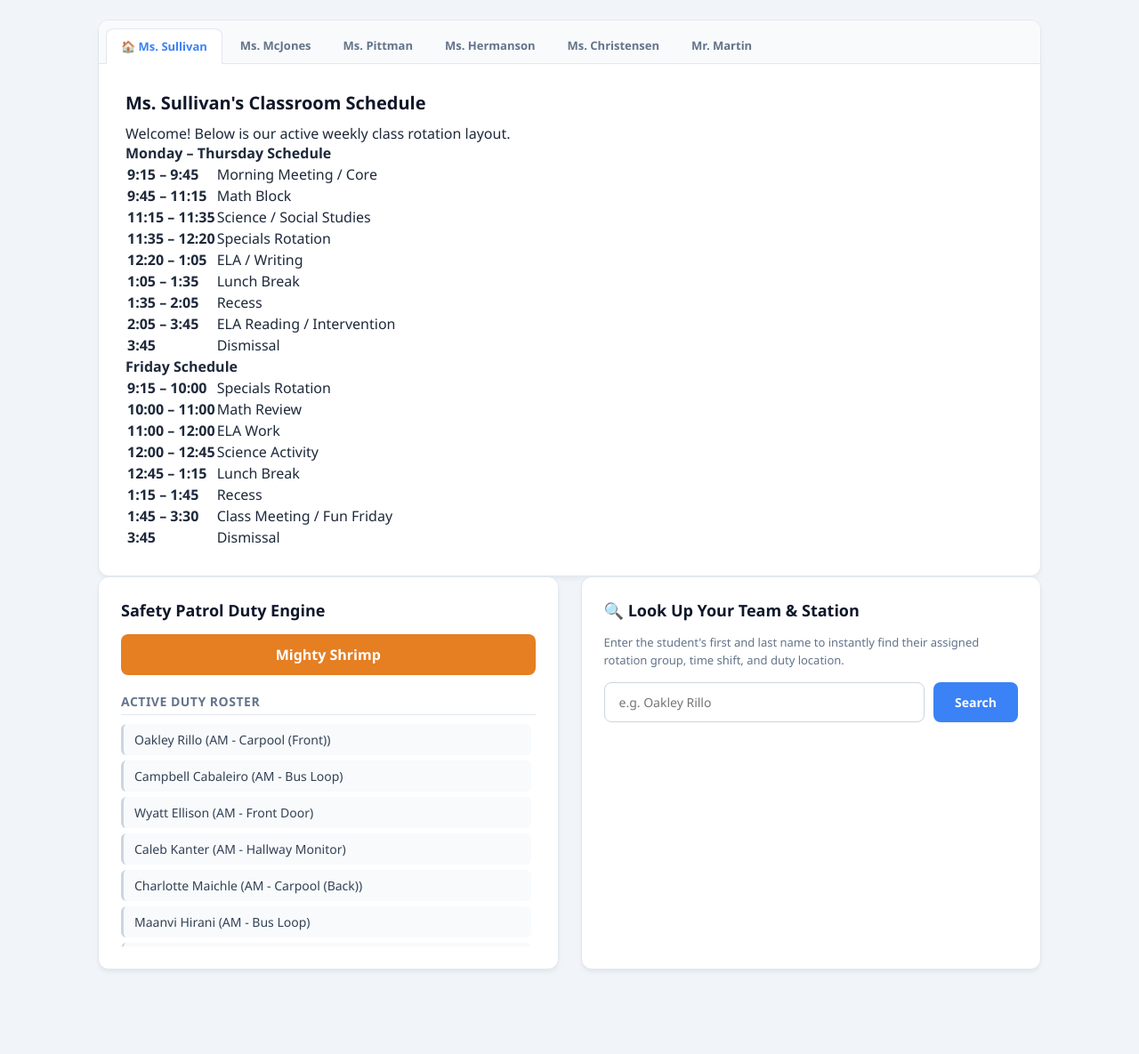
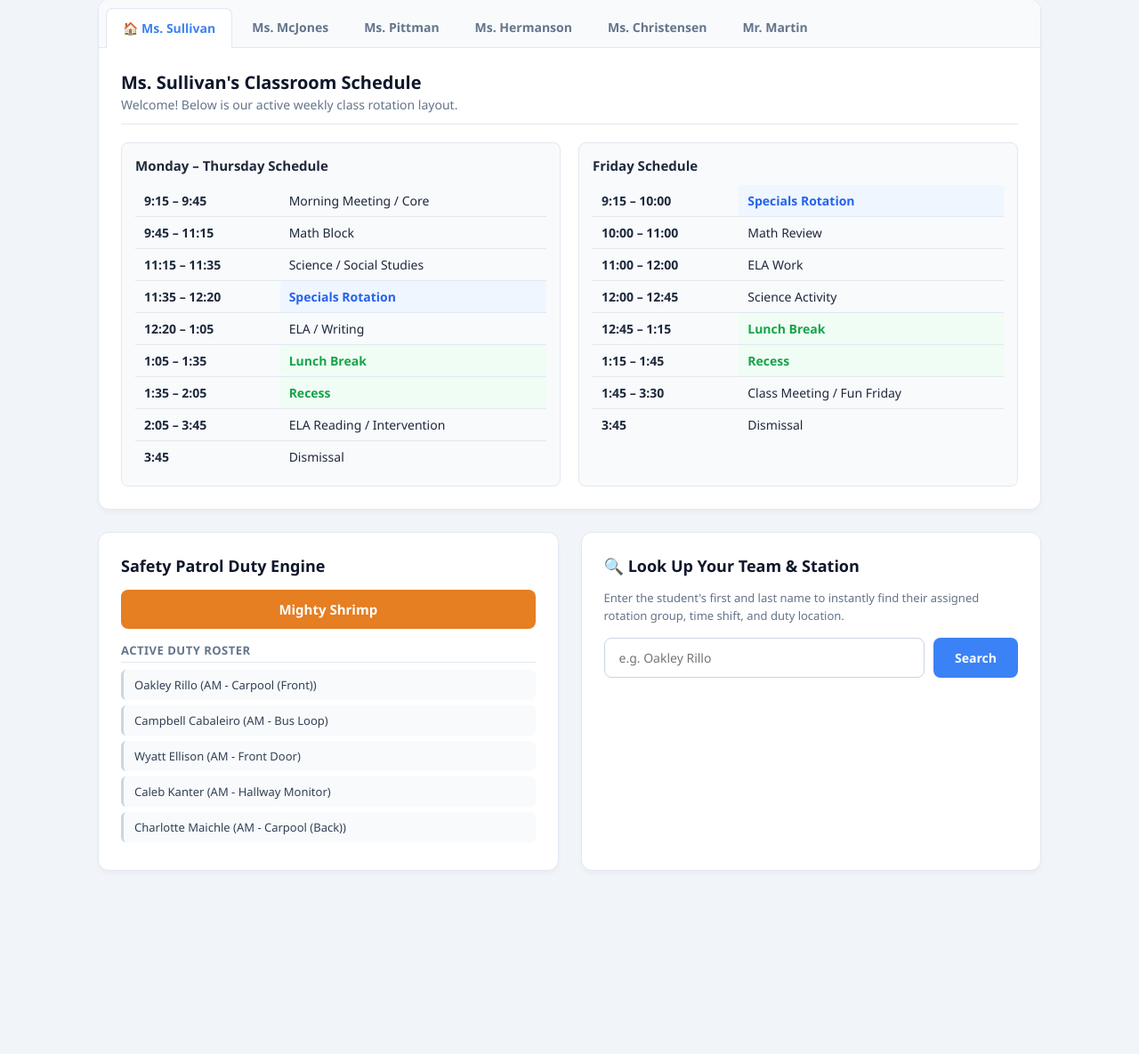
Before and after one commit to dimalazarev2704-wq/oce-5th-grade-hub, a plain HTML site: page index.html in a window 1280 px wide. Shown: the part 180-1365 px from the top of the page at 89% size. After the commit the page ends 1244 px from the top, so only its background shows below. Drawn offline with Linux system fonts and the light colour scheme.

Commit message:
Update style.css

```diff
--- a/style.css
+++ b/style.css
@@ -15,20 +15,20 @@ body {
 header {
     text-align: center;
     background-color: #ffffff;
-    padding: 30px 20px;
+    padding: 25px 20px;
     border-bottom: 1px solid #e2e8f0;
     box-shadow: 0 1px 3px rgba(0,0,0,0.02);
 }
 
 header h1 {
     color: #0f172a;
-    font-size: 28px;
+    font-size: 26px;
     font-weight: 800;
 }
 
 header h2 {
     color: #3b82f6;
-    font-size: 16px;
+    font-size: 15px;
     margin-top: 5px;
     font-weight: 600;
 }
@@ -36,137 +36,29 @@ header h2 {
 .date-badge {
     display: inline-block;
     background-color: #f1f5f9;
-    padding: 6px 16px;
+    padding: 6px 14px;
     border-radius: 20px;
-    margin-top: 15px;
-    font-size: 14px;
+    margin-top: 12px;
+    font-size: 13px;
     font-weight: 500;
     color: #64748b;
 }
 
 .container {
     max-width: 1100px;
-    margin: 30px auto;
+    margin: 25px auto;
     padding: 0 20px;
+    display: flex;
+    flex-direction: column;
+    gap: 25px;
 }
 
-/* Dashboard Grid Component */
-.dashboard-grid {
-    display: grid;
-    grid-template-columns: 1fr 1fr;
-    gap: 25px;
-    margin-bottom: 35px;
-}
-
-@media (max-width: 768px) {
-    .dashboard-grid {
-        grid-template-columns: 1fr;
-    }
-}
-
-.card {
-    background: #ffffff;
-    border-radius: 12px;
-    padding: 25px;
-    box-shadow: 0 4px 6px -1px rgba(0,0,0,0.05), 0 2px 4px -1px rgba(0,0,0,0.03);
-    border: 1px solid #e2e8f0;
-}
-
-.card h3 {
-    font-size: 18px;
-    font-weight: 700;
-    color: #0f172a;
-    margin-bottom: 15px;
-}
-
-/* Live Status Badge Styling */
-.team-status-badge {
-    padding: 12px;
-    text-align: center;
-    border-radius: 8px;
-    font-weight: 800;
-    font-size: 16px;
-    margin-bottom: 20px;
-    transition: background-color 0.3s ease;
-}
-
-.card h4 {
-    font-size: 14px;
-    color: #64748b;
-    text-transform: uppercase;
-    letter-spacing: 0.5px;
-    margin-bottom: 10px;
-    border-bottom: 1px solid #e2e8f0;
-    padding-bottom: 5px;
-}
-
-/* Roster Lists Layout */
-.roster-list-container {
-    list-style-type: none;
-    max-height: 250px;
-    overflow-y: auto;
-    padding-right: 5px;
-}
-
-.roster-list-container li {
-    padding: 8px 12px;
-    background: #f8fafc;
-    margin-bottom: 6px;
-    border-radius: 6px;
-    font-size: 14px;
-    color: #334155;
-    border-left: 3px solid #cbd5e1;
-}
-
-/* Search Bar Formatting Layout */
-.search-instructions {
-    font-size: 13px;
-    color: #64748b;
-    line-height: 1.5;
-    margin-bottom: 15px;
-}
-
-.search-bar-row {
-    display: flex;
-    gap: 10px;
-}
-
-#student-search {
-    flex: 1;
-    padding: 12px 16px;
-    border-radius: 8px;
-    border: 1px solid #cbd5e1;
-    font-size: 14px;
-    outline: none;
-    transition: border-color 0.2s;
-}
-
-#student-search:focus {
-    border-color: #3b82f6;
-}
-
-.btn-search {
-    background-color: #3b82f6;
-    color: white;
-    border: none;
-    padding: 12px 24px;
-    border-radius: 8px;
-    font-weight: 600;
-    cursor: pointer;
-    font-size: 14px;
-    transition: background-color 0.2s;
-}
-
-.btn-search:hover {
-    background-color: #2563eb;
-}
-
-/* Classroom Navigation Tabs */
+/* Tab Navigation Wrapper Component */
 .tabs-container {
     background: white;
     border-radius: 12px;
     border: 1px solid #e2e8f0;
-    box-shadow: 0 4px 6px -1px rgba(0,0,0,0.05);
+    box-shadow: 0 4px 6px -1px rgba(0,0,0,0.04);
     overflow: hidden;
 }
 
@@ -182,8 +74,8 @@ header h2 {
 .tab-btn {
     background: none;
     border: none;
-    padding: 10px 16px;
-    font-size: 13px;
+    padding: 12px 18px;
+    font-size: 14px;
     font-weight: 600;
     color: #64748b;
     cursor: pointer;
@@ -205,18 +97,199 @@ header h2 {
     top: 1px;
 }
 
-/* Tab Display Panels */
+/* Tab Panel Display Framework */
 .tab-content {
     display: none;
-    padding: 30px;
+    padding: 25px;
 }
 
 .tab-content.active-content {
     display: block;
 }
 
-.tab-content h3 {
-    margin-bottom: 10px;
+.schedule-header {
+    margin-bottom: 20px;
+    border-bottom: 1px solid #e2e8f0;
+    padding-bottom: 12px;
+}
+
+.schedule-header h3 {
     font-size: 20px;
     color: #0f172a;
 }
+
+.schedule-header p {
+    font-size: 14px;
+    color: #64748b;
+    margin-top: 2px;
+}
+
+/* Schedule Table Grid Layout */
+.schedule-grid {
+    display: grid;
+    grid-template-columns: 1fr 1fr;
+    gap: 20px;
+}
+
+@media (max-width: 768px) {
+    .schedule-grid {
+        grid-template-columns: 1fr;
+    }
+}
+
+.schedule-block {
+    background: #f8fafc;
+    border: 1px solid #e2e8f0;
+    border-radius: 8px;
+    padding: 15px;
+}
+
+.schedule-block h4 {
+    font-size: 15px;
+    color: #1e293b;
+    margin-bottom: 12px;
+    font-weight: 700;
+}
+
+.schedule-table {
+    width: 100%;
+    border-collapse: collapse;
+    font-size: 14px;
+}
+
+.schedule-table td {
+    padding: 8px 10px;
+    border-bottom: 1px solid #e2e8f0;
+}
+
+.schedule-table tr:last-child td {
+    border-bottom: none;
+}
+
+/* Schedule Colors Highlights */
+.highlight-blue {
+    color: #2563eb;
+    font-weight: 600;
+    background-color: #eff6ff;
+    border-radius: 4px;
+    padding: 2px 6px;
+}
+
+.highlight-green {
+    color: #16a34a;
+    font-weight: 600;
+    background-color: #f0fdf4;
+    border-radius: 4px;
+    padding: 2px 6px;
+}
+
+.placeholder-text {
+    color: #64748b;
+    font-style: italic;
+    padding: 20px 0;
+}
+
+/* Dashboard Widgets Split System */
+.dashboard-grid {
+    display: grid;
+    grid-template-columns: 1fr 1fr;
+    gap: 25px;
+}
+
+@media (max-width: 768px) {
+    .dashboard-grid {
+        grid-template-columns: 1fr;
+    }
+}
+
+.card {
+    background: #ffffff;
+    border-radius: 12px;
+    padding: 25px;
+    box-shadow: 0 4px 6px -1px rgba(0,0,0,0.04);
+    border: 1px solid #e2e8f0;
+}
+
+.card h3 {
+    font-size: 18px;
+    font-weight: 700;
+    color: #0f172a;
+    margin-bottom: 15px;
+}
+
+/* Safety Patrol Live Badges */
+.team-status-badge {
+    padding: 12px;
+    text-align: center;
+    border-radius: 8px;
+    font-weight: 800;
+    font-size: 15px;
+    margin-bottom: 15px;
+}
+
+.card h4 {
+    font-size: 13px;
+    color: #64748b;
+    text-transform: uppercase;
+    letter-spacing: 0.5px;
+    margin-bottom: 8px;
+    border-bottom: 1px solid #e2e8f0;
+    padding-bottom: 4px;
+}
+
+.roster-list-container {
+    list-style-type: none;
+    max-height: 200px;
+    overflow-y: auto;
+}
+
+.roster-list-container li {
+    padding: 8px 12px;
+    background: #f8fafc;
+    margin-bottom: 6px;
+    border-radius: 6px;
+    font-size: 13px;
+    color: #334155;
+    border-left: 3px solid #cbd5e1;
+}
+
+/* Search Actions Engine Styles */
+.search-instructions {
+    font-size: 13px;
+    color: #64748b;
+    line-height: 1.5;
+    margin-bottom: 15px;
+}
+
+.search-bar-row {
+    display: flex;
+    gap: 10px;
+}
+
+#student-search {
+    flex: 1;
+    padding: 12px 16px;
+    border-radius: 8px;
+    border: 1px solid #cbd5e1;
+    font-size: 14px;
+    outline: none;
+}
+
+#student-search:focus {
+    border-color: #3b82f6;
+}
+
+.btn-search {
+    background-color: #3b82f6;
+    color: white;
+    border: none;
+    padding: 12px 24px;
+    border-radius: 8px;
+    font-weight: 600;
+    cursor: pointer;
+    font-size: 14px;
+}
+
+.btn-search:hover {
+    background-color: #2563eb;
+}
```
